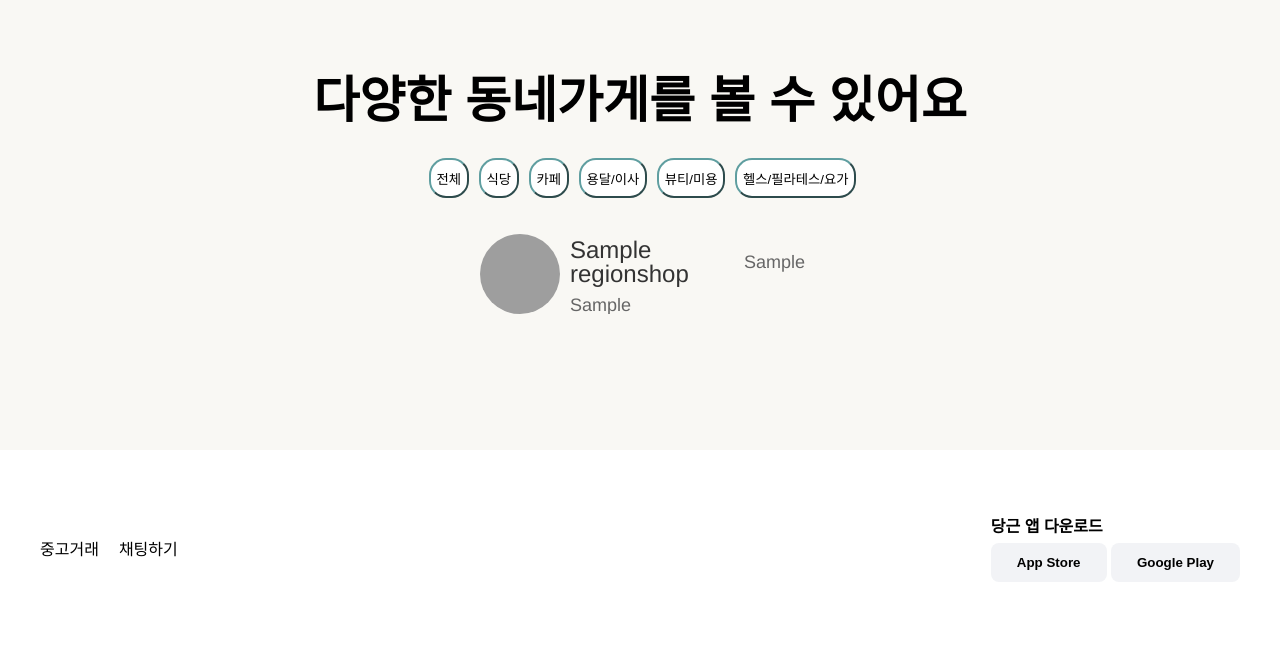
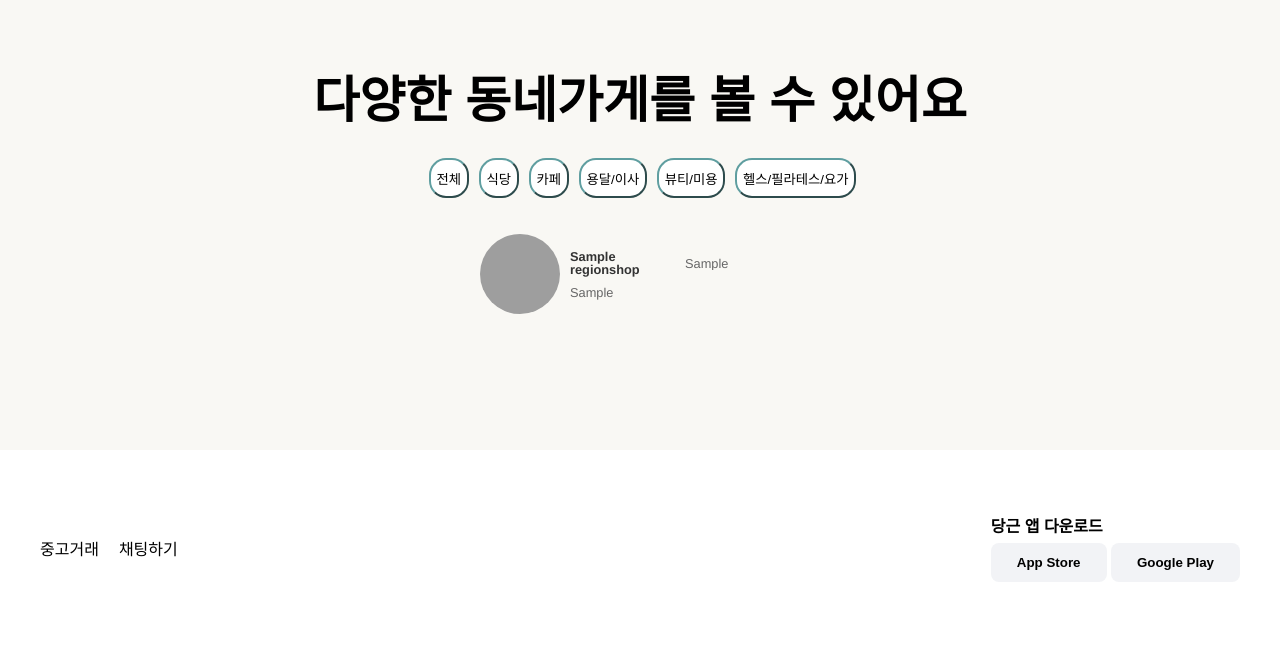
Before and after one commit to Youngmanbo/carrot_clone, a Django app: page /regionshop/ in a window 1280 px wide. Shown: the part 451-1101 px from the top of the page. Run offline with Django 4.2, Linux system fonts and the light colour scheme; tables that the repository leaves empty hold one stand-in row (values such as "Sample post"); grey boxes are pictures that could not be loaded.

Commit message:
fix 레기온샾 css 수정

```diff
--- a/carrot_market/carrot_app/models.py
+++ b/carrot_market/carrot_app/models.py
@@ -126,4 +126,4 @@ class RegionShopProductPrice(models.Model):
     region_shop_id        = models.ForeignKey(RegionShop, on_delete=models.CASCADE, related_name='price')
     product_name          = models.CharField(max_length=20)
     product_price         = models.CharField(max_length=20)
-    option                = models.CharField(max_length=200)
+    option                = models.CharField(max_length=200, blank=True)
--- a/carrot_market/carrot_app/views.py
+++ b/carrot_market/carrot_app/views.py
@@ -267,6 +267,7 @@ def region_shop_registration(request):
         RegionShopProductPrice,
         form=StyledProductForm,
         extra=1,
+        can_delete=True,
     )
 
     # 레기온 이미지모델 폼셋
@@ -282,6 +283,8 @@ def region_shop_registration(request):
         product_formset = product_formset(request.POST, instance=RegionShop())
         image_set = image_set(request.POST, request.FILES, instance=RegionShop())
 
+        print(product_formset)
+        print(image_set)
         if form.is_valid() and product_formset.is_valid() and image_set.is_valid():
             region = form.save()
             p_instance = product_formset.save(commit=False)
--- a/carrot_market/static/css/region_shop.css
+++ b/carrot_market/static/css/region_shop.css
@@ -117,17 +117,19 @@ body{
     gap: 5px;
 }
 .list-content-item-name {
+    max-width: 110px;
     font-size: 24px;
     color: #333;
 }
 .list-content-item-region {
+    max-width: 60px;
     font-size: 18px;
     color: #666;
 }
 .list-content-item-description {
     font-size: 18px;
     color: #666;
-    margin-top: 10px;
+    padding-top: 10px;
 }
 li {
     display: list-item;
@@ -159,7 +161,18 @@ li {
 
 /* 말 줄임 */
 .word {
-    white-space: nowrap;
+    /* white-space: nowrap;
     overflow: hidden;
+    text-overflow: ellipsis; */
+    overflow: hidden;
+    white-space: normal;
     text-overflow: ellipsis;
+    display: -webkit-box;
+    -webkit-line-clamp: 2;
+    -webkit-box-orient: vertical;
+    word-break: keep-all;
+    font-size: 1vw; /* vw 단위로 폰트 크기 설정 */
 }
+.bold {
+    font-weight: 600;
+}
--- a/carrot_market/static/js/region_register.js
+++ b/carrot_market/static/js/region_register.js
@@ -3,10 +3,10 @@ function addForm(formContainerId, formsetName) {
     const formContainer = document.getElementById(formContainerId);
     const totalFormsInput = document.getElementById('id_' + formsetName + '-TOTAL_FORMS');
     const totalForms = parseInt(totalFormsInput.value);
-
+    console.log(totalFormsInput);
     // 새로운 폼을 생성하고 필요한 수정을 수행
     const newForm = document.createElement('div');
-    newForm.innerHTML = formContainer.innerHTML;  // 첫 번째 폼 복제
+    newForm.innerHTML = formContainer.innerHTML; // 첫 번째 폼 복제
     const inputs = newForm.querySelectorAll('input, select, textarea');
     console.log(newForm);
 
@@ -26,6 +26,8 @@ function addForm(formContainerId, formsetName) {
     // TOTAL_FORMS 업데이트
     totalFormsInput.value = totalForms + 1;
 }
+
+
 var productAddBtn = document.getElementById('add-product-form-btn');
 productAddBtn.addEventListener('click', function(event){
     console.log("버튼")
--- a/carrot_market/templates/carrot_app/region_shop.html
+++ b/carrot_market/templates/carrot_app/region_shop.html
@@ -64,10 +64,10 @@
                                 </div>
                                 <div class="list-content">
                                     <div class="list-content-item-name-wraper">
-                                        <div class="list-content-item-name">
+                                        <div class="list-content-item-name word bold">
                                             {{item.shopname}}
                                         </div>
-                                        <div class="list-content-item-region">
+                                        <div class="list-content-item-region word">
                                             {{item.neighborhood}}
                                         </div>
                                     </div>
--- a/carrot_market/templates/carrot_app/region_shop_registration.html
+++ b/carrot_market/templates/carrot_app/region_shop_registration.html
@@ -37,15 +37,19 @@
                     {{product_form.product_price}}
                     <h2 class='cyberpunk glitched'>옵션 : </h2>
                     {{product_form.option}}
+                    <h2 class='cyberpunk glitched'>삭제 : </h2>
+                    {{product_form.DELETE}}
                 {% endfor %}
             </div>
             <button type="button" id="add-product-form-btn" class='cyberpunk2077 blue'>상품 폼 추가하기</button>
+            {{ image_set.management_form }}
             <div class="image-form" id='image-form-container'>
                 {% for image_form in image_set %}
                     <h2 class='cyberpunk glitched'>이미지등록 : </h2>
                     {{image_form.image}}
+                    <h2 class='cyberpunk glitched'>삭제 : </h2>
+                    {{image_form.DELETE}}
                 {% endfor %}
-                {{ image_set.management_form }}
             </div>
             <button type="button" id="add-image-form-btn" class='cyberpunk2077 purple'>이미지 폼 추가하기</button>
             <button class='cyberpunk2077 red' type="submit">제출</button>
```
Also changed, not shown: carrot_market/carrot_app/migrations/0014_alter_regionshopproductprice_option.py (added).
